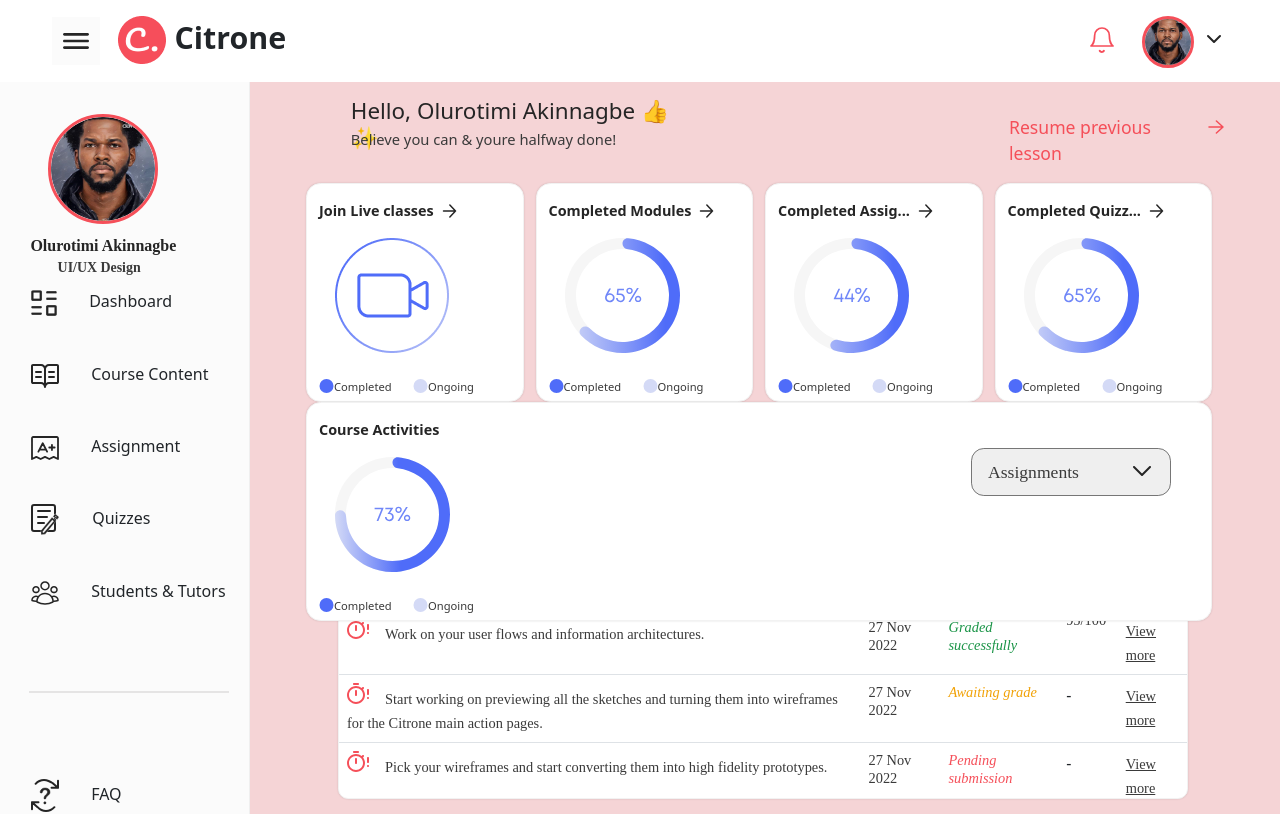
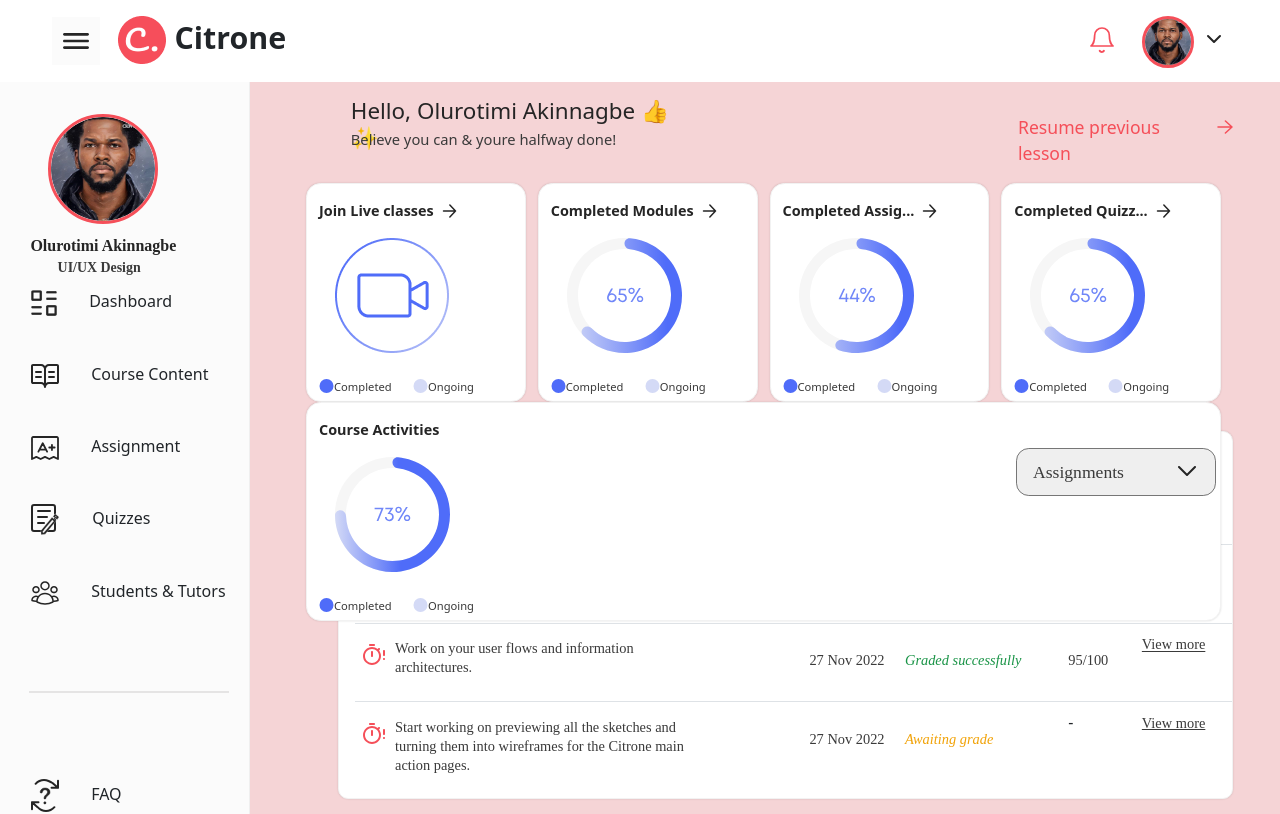
Before and after one commit to code-stormshadow/Citrone-Redesign, a React (Create React App) app: page /dashboard in a window 1280 px wide. Shown: the top 814 px of the page. Built offline with nearby package versions, Linux system fonts and the light colour scheme.

Commit message:
updated stylings

```diff
--- a/src/components/pages/dashboardpage/db_ components/Dashboard.css
+++ b/src/components/pages/dashboardpage/db_ components/Dashboard.css
@@ -5,7 +5,7 @@
 }
 
 body {
-  min-height: 100vh;
+  height: 100%;
 }
 
 /* DashBoard styling starts here */
@@ -238,7 +238,7 @@ body {
 
 .main-content {
   width: 148vh;
-  height: 1100px;
+  height: 900px;
   margin-left: 3.5rem;
   margin-right: 3.5rem;
   margin-top: 1rem;
@@ -427,6 +427,7 @@ body {
 .table {
   -ms-overflow-style: none;  /* IE and Edge */
   scrollbar-width: none;  /* Firefox */
+  padding-left: 1rem !important;
 }
 
 .header {
@@ -443,21 +444,50 @@ body {
   font-weight: 500;
   font-size: 0.9rem;
   color: #3A3A3A;
-  margin-left: 1rem;
-  line-height: 5px;
+  margin-left: 2rem;
+  margin-top: -2rem;
+  line-height: 19px;
+  /* border: 1px solid red; */
+  width: 310px;
 }
+
+.warningIcon {
+  /* border: 1px solid blue; */
+  width: 22px;
+  height: 21px;
+  margin-top: 0.8rem;
+}
+
+/* .dataWidth {
+  border: 1px solid red;
+  width: 250px;
+  height: 36px;
+} */
 
 .fixed {
   margin-left: 2.3rem;
 }
 
 .tableDate {
-  width: 80px;
+  width: 100px;
   font-family: 'Mont';
   font-style: normal;
   font-weight: 500;
   font-size: 0.9rem;
   line-height: 18px;
+  padding-top: 1.7rem !important;
+  color: #3A3A3A;
+  text-align: center;
+}
+
+
+.tableGrade {
+  font-family: 'Mont';
+  font-style: normal;
+  font-weight: 500;
+  font-size: 0.9rem;
+  line-height: 18px;
+  padding-top: 1.7rem !important;
   color: #3A3A3A;
 }
 
@@ -468,6 +498,7 @@ body {
   font-size: 0.9rem;
   line-height: 18px;
   color: #F54F59;
+  padding-top: 1.7rem !important;
 }
 
 .graded {
@@ -476,6 +507,7 @@ body {
   font-weight: 500;
   font-size: 0.9rem;
   line-height: 18px;
+  padding-top: 1.7rem !important;
   color: #1A9447;
 }
 
@@ -485,7 +517,12 @@ body {
   font-weight: 500;
   font-size: 0.9rem;
   line-height: 18px;
+  padding-top: 1.7rem !important;
   color: #F1A207;
+}
+
+.noGrade {
+  padding-top: 1.7rem !important;
 }
 
 .tableLink {
@@ -495,6 +532,7 @@ font-weight: 500;
 font-size: 0.9rem;
 line-height: 16px;
 text-decoration-line: underline;
+padding-top: 1.7rem !important;
 color: #3A3A3A;
 }
 /* Table styling ends */
--- a/src/components/pages/dashboardpage/db_ components/Dashboard.module.css
+++ b/src/components/pages/dashboardpage/db_ components/Dashboard.module.css
@@ -347,7 +347,7 @@ body {
 
 /* incomplete task styling */
 .incomplete_task_wrapper {
-  width: 850px;
+  width: 895px;
   height: 368px;
   margin-left: 2rem;
   margin-top: 2rem;
--- a/src/components/pages/dashboardpage/db_ components/SideNavBar.js
+++ b/src/components/pages/dashboardpage/db_ components/SideNavBar.js
@@ -38,8 +38,8 @@ const SideNavBar = () => {
   // const splitLocation = pathname.split('/');
 
   return (
-    <div id="app" style={{ height: '100vh' }}>
-      <Sidebar style={{ height: '160vh', background: 'white' }}>
+    <div id="app" style={{ height: '100%' }}>
+      <Sidebar style={{ height: '165vh', background: 'white' }}>
         <Menu>
           <div className={styles.profilePic}>
             <img src={MainProfilePic} className={styles.profileImg} alt="Profile Picture" />
--- a/src/components/pages/dashboardpage/db_ components/TableData.js
+++ b/src/components/pages/dashboardpage/db_ components/TableData.js
@@ -21,9 +21,50 @@ const TableData = () => {
           <tr className="tableRow">
             <td>
               <object data={WarningIcon} className="warningIcon"></object>
-              <span className="tableData">
+              <p className="tableData">
                 Pick your wireframes and start converting them into high fidelity prototypes.
-              </span>
+              </p>
+            </td>
+            <td className="tableDate">27 Nov 2022</td>
+            <td className="pending">Pending submission</td>
+            <td className="noGrade">-</td>
+            <td>
+              <Link className="tableLink">View more</Link>
+            </td>
+          </tr>
+          <tr>
+            <td>
+              <object data={WarningIcon} className="warningIcon"></object>
+              <p className="tableData">Work on your user flows and information architectures.</p>
+            </td>
+            <td className="tableDate">27 Nov 2022</td>
+            <td className="graded">Graded successfully</td>
+            <td className="tableGrade">95/100</td>
+            <td>
+              <Link className="tableLink">View more</Link>
+            </td>
+          </tr>
+          <tr>
+            <td>
+              <object data={WarningIcon} className="warningIcon"></object>
+              <p className="tableData">
+                Start working on previewing all the sketches and turning them into wireframes for
+                the Citrone main action pages.
+              </p>
+            </td>
+            <td className="tableDate">27 Nov 2022</td>
+            <td className="awaiting">Awaiting grade</td>
+            <td>-</td>
+            <td>
+              <Link className="tableLink">View more</Link>
+            </td>
+          </tr>
+          <tr>
+            <td>
+              <object data={WarningIcon} className="warningIcon"></object>
+              <p className="tableData">
+                Pick your wireframes and start converting them into high fidelity prototypes.
+              </p>
             </td>
             <td className="tableDate">27 Nov 2022</td>
             <td className="pending">Pending submission</td>
@@ -34,68 +75,23 @@ const TableData = () => {
           </tr>
           <tr>
             <td>
-              <object data={WarningIcon}></object>
-              <span className="tableData">
-                Work on your user flows and information architectures.
-              </span>
+              <object data={WarningIcon} className="warningIcon"></object>
+              <p className="tableData">Work on your user flows and information architectures.</p>
             </td>
             <td className="tableDate">27 Nov 2022</td>
             <td className="graded">Graded successfully</td>
-            <td className="tableData">95/100</td>
+            <td className="tableGrade">95/100</td>
             <td>
               <Link className="tableLink">View more</Link>
             </td>
           </tr>
           <tr>
             <td>
-              <object data={WarningIcon}></object>
-              <span className="tableData">
+              <object data={WarningIcon} className="warningIcon"></object>
+              <p className="tableData">
                 Start working on previewing all the sketches and turning them into wireframes for
                 the Citrone main action pages.
-              </span>
-            </td>
-            <td className="tableDate">27 Nov 2022</td>
-            <td className="awaiting">Awaiting grade</td>
-            <td>-</td>
-            <td>
-              <Link className="tableLink">View more</Link>
-            </td>
-          </tr>
-          <tr>
-            <td>
-              <object data={WarningIcon}></object>
-              <span className="tableData">
-                Pick your wireframes and start converting them into high fidelity prototypes.
-              </span>
-            </td>
-            <td className="tableDate">27 Nov 2022</td>
-            <td className="pending">Pending submission</td>
-            <td>-</td>
-            <td>
-              <Link className="tableLink">View more</Link>
-            </td>
-          </tr>
-          <tr>
-            <td>
-              <object data={WarningIcon}></object>
-              <span className="tableData">
-                Work on your user flows and information architectures.
-              </span>
-            </td>
-            <td className="tableDate">27 Nov 2022</td>
-            <td className="graded">Graded successfully</td>
-            <td className="tableData">95/100</td>
-            <td>
-              <Link className="tableLink">View more</Link>
-            </td>
-          </tr>
-          <tr>
-            <td>
-              <object data={WarningIcon}></object>
-              <span className="tableData">
-                Start working on previewing all the sketches and turning them into wireframes for
-                the Citrone main action pages.
-              </span>
+              </p>
             </td>
             <td className="tableDate">27 Nov 2022</td>
             <td className="awaiting">Awaiting grade</td>
```
